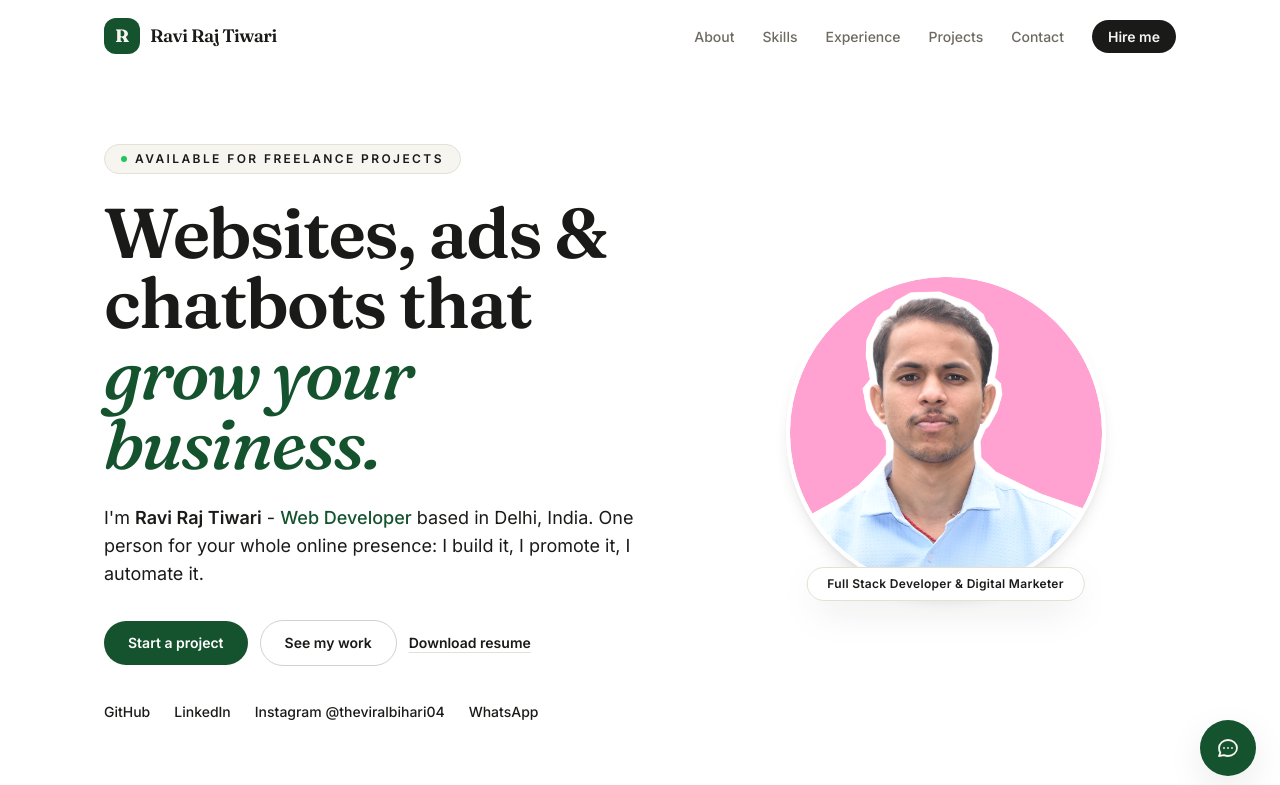
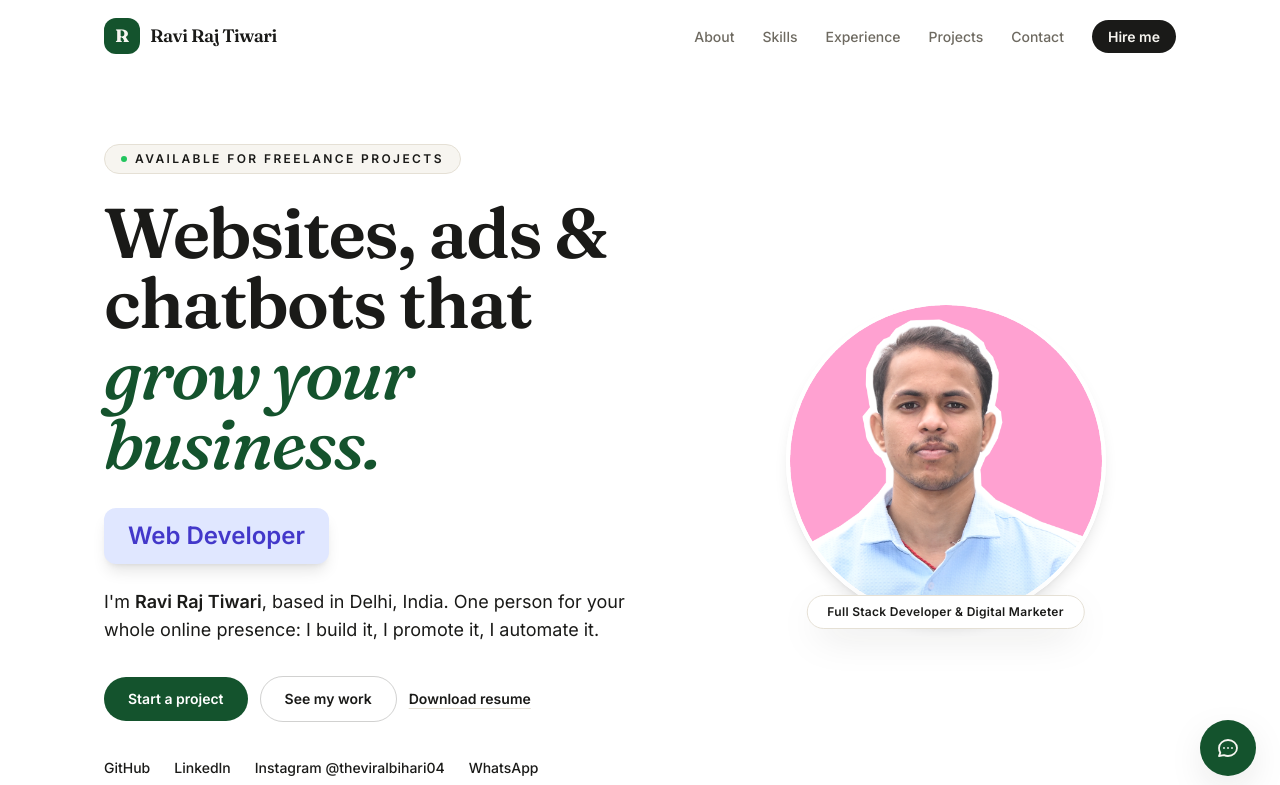
Before and after one commit to RajCoder9931/Protfolio-main, a React (Vite) app: page / in a window 1280 px wide. Shown: the top 785 px of the page. Built offline with nearby package versions, Linux system fonts and the light colour scheme.

Commit message:
Restore original rotating position-name badge in hero
Removed visibility state and adjusted role index update timing.

```diff
--- a/src/components/Hero.tsx
+++ b/src/components/Hero.tsx
@@ -109,16 +109,11 @@ const SERVICES = [
 
 const Hero = () => {
   const [roleIndex, setRoleIndex] = useState(0);
-  const [visible, setVisible] = useState(true);
 
   useEffect(() => {
     const interval = setInterval(() => {
-      setVisible(false);
-      setTimeout(() => {
-        setRoleIndex((i) => (i + 1) % PROFILE.roles.length);
-        setVisible(true);
-      }, 300);
-    }, 3200);
+      setRoleIndex((i) => (i + 1) % PROFILE.roles.length);
+    }, 3000);
     return () => clearInterval(interval);
   }, []);
 
@@ -140,17 +135,17 @@ const Hero = () => {
               <em className="font-medium italic text-accent">grow your business.</em>
             </h1>
 
+            {/* Original rotating position-name badge */}
+            <div className="mt-7 w-fit rounded-xl bg-indigo-100 px-6 py-3 shadow-lg" style={{ perspective: '600px' }}>
+              <div key={roleIndex} className="role-flip text-xl font-semibold text-indigo-700 sm:text-2xl">
+                {PROFILE.roles[roleIndex]}
+              </div>
+            </div>
+
             <p className="mt-6 text-base leading-relaxed text-muted sm:text-lg">
-              I&apos;m <span className="font-semibold text-ink">{PROFILE.name}</span> -{' '}
-              <span
-                className={`font-medium text-accent transition-opacity duration-300 ${
-                  visible ? 'opacity-100' : 'opacity-0'
-                }`}
-              >
-                {PROFILE.roles[roleIndex]}
-              </span>{' '}
-              based in {PROFILE.location}. One person for your whole online presence:
-              I build it, I promote it, I automate it.
+              I&apos;m <span className="font-semibold text-ink">{PROFILE.name}</span>, based in{' '}
+              {PROFILE.location}. One person for your whole online presence: I build it,
+              I promote it, I automate it.
             </p>
 
             <div className="mt-8 flex flex-wrap items-center gap-3">
```
